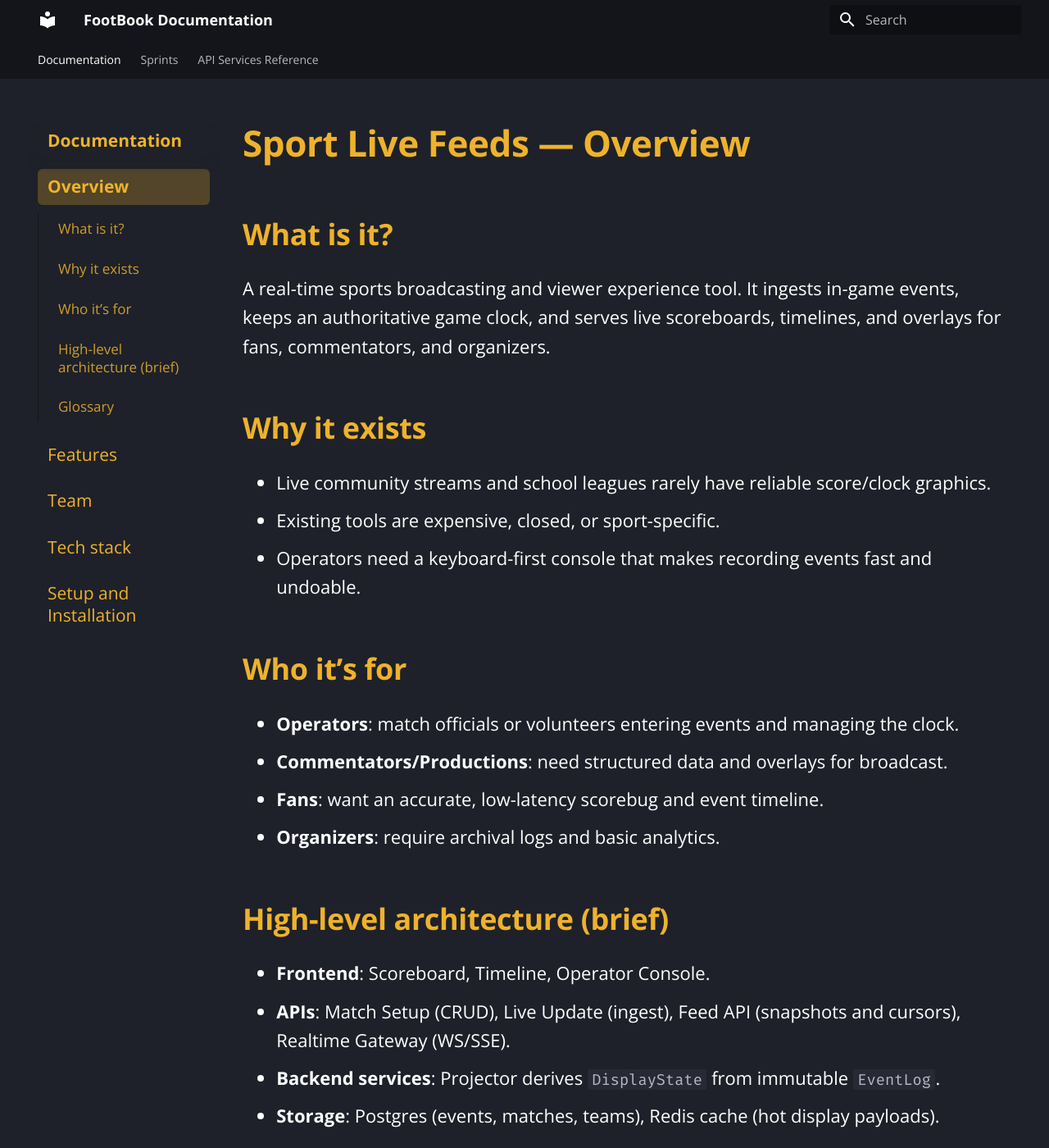
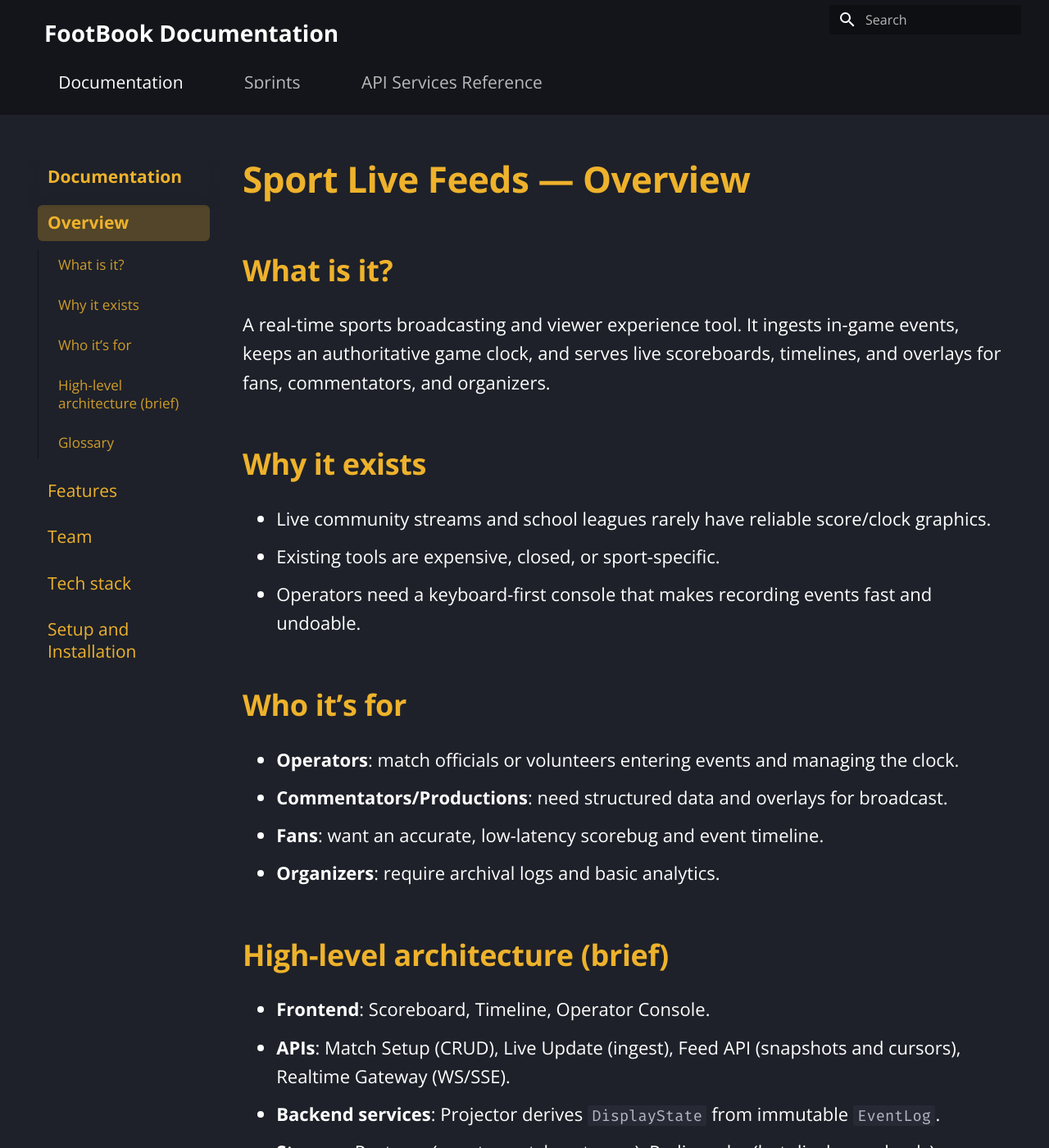
Before and after one commit to KamalLalloo/SDP-Documentation, an MkDocs documentation site: the page built from docs/index.md, in a window 1280 px wide and 1400 px high. Shown: the whole window at 82% size. Built offline with MkDocs 1.6.1 and Material for MkDocs 9.7.7, drawn with Linux system fonts in a browser that asks for light colours.

Commit message:
Changed size

```diff
--- a/docs/stylesheets/extra.css
+++ b/docs/stylesheets/extra.css
@@ -71,3 +71,54 @@
   opacity: 1;
   color: #ffffff !important; /* White on hover for contrast */
 }
+
+/* ==========================
+   Header Title (top left)
+   ========================== */
+.md-header__title {
+  font-size: 1.4rem; /* default ~1.1rem */
+  font-weight: 600; /* bolder */
+}
+
+/* ==========================
+   Navigation Tabs (top menu)
+   ========================== */
+.md-tabs__link {
+  font-size: 1.05rem; /* slightly larger than default */
+  font-weight: 500;
+  padding: 0.6em 1.2em; /* adds more breathing room */
+}
+
+/* Active tab */
+.md-tabs__link--active {
+  color: #eeb22c !important; /* highlight active tab in yellow */
+  font-weight: 600;
+}
+
+/* ==========================
+   Fix header cutoff issue
+   ========================== */
+
+/* Increase header bar height */
+.md-header {
+  min-height: 60px; /* default ~56px */
+}
+
+/* Adjust title alignment */
+.md-header__title {
+  line-height: 80px; /* match new height */
+}
+
+/* Adjust navigation tabs */
+.md-tabs {
+  height: 80px; /* taller tab bar */
+}
+.md-tabs__link {
+  line-height: 48px; /* vertically center text */
+  padding: 0 1.2em; /* spacing */
+}
+
+/* Hide the MkDocs Material logo */
+.md-header__button.md-logo {
+  display: none !important;
+}
--- a/mkdocs.yml
+++ b/mkdocs.yml
@@ -7,6 +7,7 @@ extra_css:
 
 theme:
   name: material
+  logo: null
   font:
     text: Open Sans
     code: Fira Code
```
